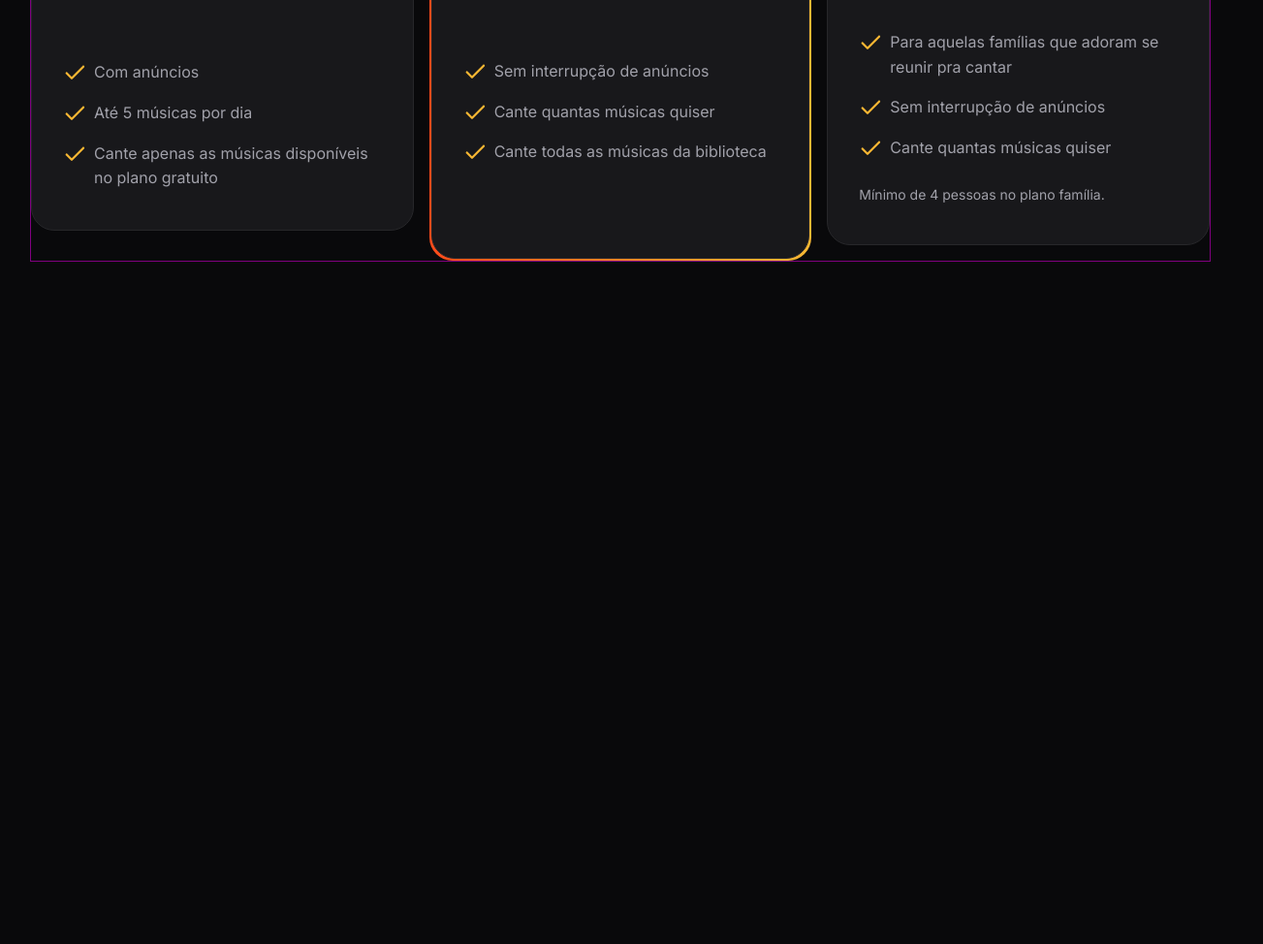
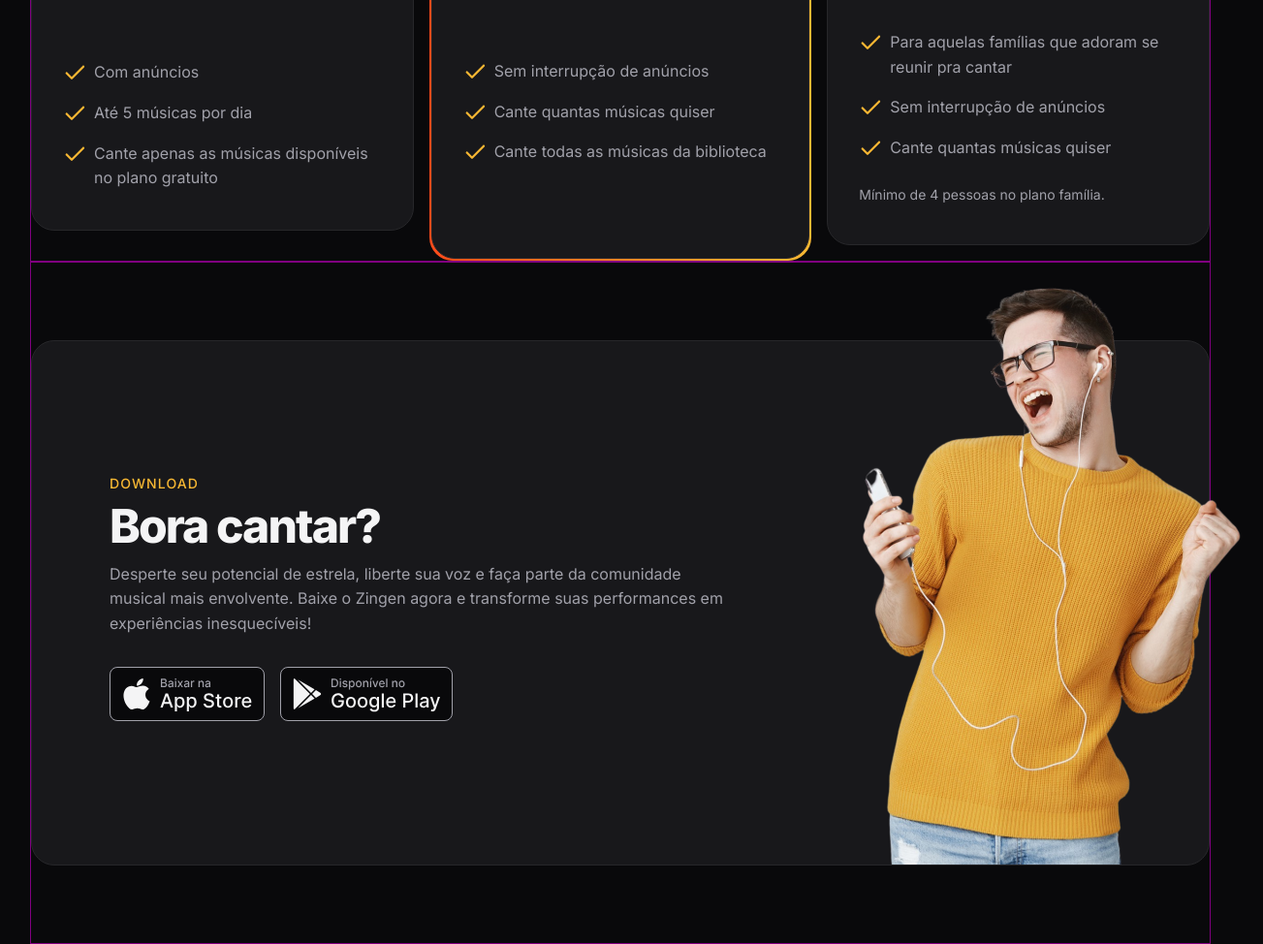
Before and after one commit to kelvingomes13/ZINGEN, a plain HTML site: page index.html in a window 1280 px wide. Shown: the part 2974-3948 px from the top of the page at 97% size, 1303 px wide, since content can reach past the window. Before the commit the page ends 3244 px from the top, so only its background shows below. Drawn offline with Linux system fonts and the light colour scheme.

Commit message:
section download

```diff
--- a/index.html
+++ b/index.html
@@ -190,5 +190,35 @@
         </div>
       </div>
     </section>
+
+    <section id="download">
+      <div class="container py-xl">
+        <div class="card px-lg even-columns items-center">
+          <div>
+            <header>
+              <strong>download</strong>
+              <h2>Bora cantar?</h2>
+              <p>
+                Desperte seu potencial de estrela, liberte sua voz e faça parte
+                da comunidade musical mais envolvente. Baixe o Zingen agora e
+                transforme suas performances em experiências inesquecíveis!
+              </p>
+            </header>
+            <div class="buttons flex gap-1">
+              <a href="#">
+                <img src="assets/icons/button-appstore.svg" alt="baixar da applestore">
+              </a>
+              <a href="#">
+                <img src="assets/icons/button-playstore.svg" alt="baixar da playstore">
+              </a>
+            </div>
+          </div>
+          <img
+              src="assets/rapaz-ouvindo-musica-com-fones-de-ouvido-e-cantando-no-aplicativo-de-karaoke-removebg 1.png"
+              alt=""
+          />
+        </div>
+      </div>
+    </section>
   </body>
 </html>
--- /dev/null
+++ b/styles/download.css
@@ -0,0 +1,29 @@
+#download {
+  .card {
+    padding: 3rem 1.5rem 15rem;
+    position: relative;
+    & > img {
+      width: 14.5rem;
+      position: absolute;
+      bottom: 0;
+      right: -3.5rem;
+    }
+  }
+  .buttons {
+    flex-wrap: wrap;
+    margin-top: 2rem;
+  }
+  @media (width >= 80em) {
+    .card {
+      padding: 8.75rem 5rem;
+
+      & > div:nth-child(1) {
+        max-width: 40rem;
+      }
+
+      & > img {
+        width: 29.125rem;
+      }
+    }
+  }
+}
--- a/styles/global.css
+++ b/styles/global.css
@@ -45,6 +45,7 @@
   font-size: var(--fs-base);
   line-height: 1.6;
   color: var(--text-color-primary);
+  overflow-x: hidden;
 }
 
 body {
--- a/styles/index.css
+++ b/styles/index.css
@@ -9,3 +9,4 @@
 @import url(cards.css);
 @import url(features.css) (width >= 80rem);
 @import url(pricing.css);
+@import url(download.css);
```
Also changed, not shown: assets/icons/button-appstore.svg (added), assets/icons/button-playstore.svg (added).
